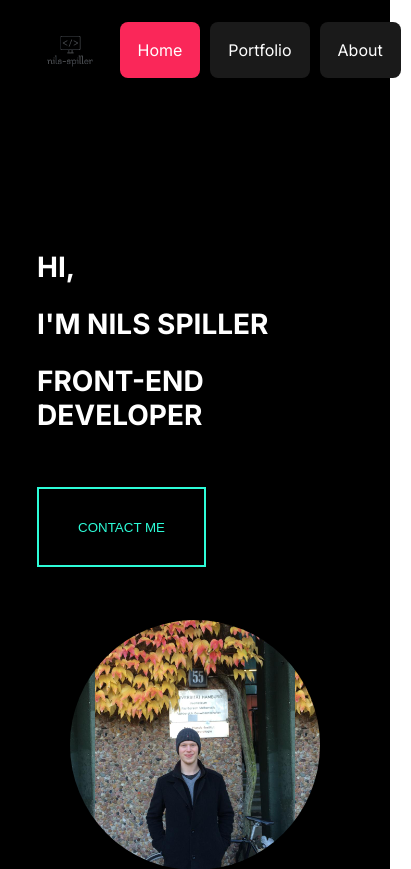
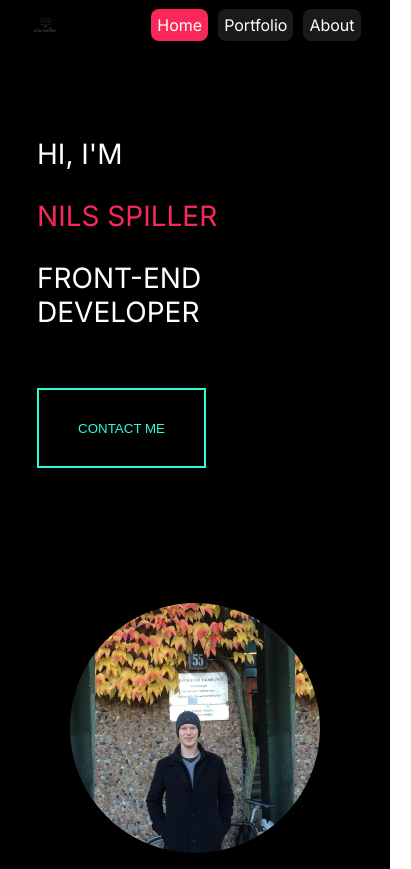
Before and after one commit to nilsSpi/myPage, an Angular app: page / in a window 390 px wide. Shown: the top 869 px of the page, 411 px wide, since content can reach past the window. Built offline with nearby package versions, Linux system fonts and the light colour scheme; a web font is replaced by a local one.

Commit message:
many little changes and rework of homeComponent

```diff
--- a/src/app/about-me/about-me.component.scss
+++ b/src/app/about-me/about-me.component.scss
@@ -146,6 +146,7 @@ $color-black: #000000;
                 .aboutMe-text{
                     p{
                         height: unset !important;
+                        max-width: 100% !important;
 
                     }
                 }
@@ -218,3 +219,10 @@ $color-black: #000000;
         }
     }
 }
+@media (max-width: 400px) {
+    .flipImage-container{
+        position: relative;
+        width: 250px !important;
+        height: 250px !important;
+}
+}
--- a/src/app/home/home.component.html
+++ b/src/app/home/home.component.html
@@ -4,9 +4,9 @@
 
         <div class="container">
             <div class="text-container">
-                <h1> HI,</h1>
-                <h1>I'M NILS SPILLER</h1>
-                <h1>FRONT-END DEVELOPER</h1>
+                <p> HI, I'M</p>
+                <p class="nameColor"> NILS SPILLER</p>
+                <p>FRONT-END DEVELOPER</p>
             </div>
 
 
--- a/src/app/home/home.component.scss
+++ b/src/app/home/home.component.scss
@@ -18,12 +18,15 @@ $color-black: #000000;
 
 
         .container {
-            margin-top:10%;
+         //   margin-top:10%;
 
             .text-container {
-                h1{
+                p{
                     color: white;
                     font-size: 42px;
+                }
+                .nameColor{
+                    color: $color-primary;
                 }
             }
             button {
@@ -37,20 +40,14 @@ $color-black: #000000;
 
         }
 
-        img {
-            margin-top:10%;
-            width: 450px;
-            height: 450px;
-            object-fit: cover;
-            border-radius: 100%;
-        }
+
 
         .flipImage-container{
             position: relative;
-            margin-top:10%;
-            width: 450px;
-            height: 450px;
-
+          //  margin-top:10%;
+            width: 575px;
+            height: 575px;
+            align-self: center;
             border-radius: 100%;
             background-color:$color-black;
             .card{
@@ -107,6 +104,13 @@ $color-black: #000000;
     }
 
 }
+@media (max-width: 1300px) {
+    .flipImage-container{
+
+        height: 520px !important;
+        width: 520px !important;
+    }
+}
 
 
 @media (max-width: 1000px) {
@@ -117,8 +121,11 @@ $color-black: #000000;
         .container{
 
             .text-container{
-                h1{
+                p{
                     font-size: 32px;
+                }
+                .nameColor{
+                    color: $color-primary;
                 }
             }
         }
@@ -142,11 +149,13 @@ $color-black: #000000;
     #home-container {
         height: unset !important;
         padding-bottom: 5% !important;
+         align-items: unset !important;
     }
     #home-content {
         height: unset !important;
         flex-direction: column;
         justify-content:center;
+
 
         .container{
             padding:5% !important;
@@ -156,8 +165,11 @@ $color-black: #000000;
             }
 
             .text-container{
-                h1{
+                p{
                     font-size: 32px !important;
+                }
+                .nameColor{
+                    color: $color-primary;
                 }
             }
         }
@@ -173,8 +185,11 @@ $color-black: #000000;
             margin-bottom: 10%;
 
             .text-container{
-                h1{
+                p{
                     font-size: 28px!important;
+                }
+                .nameColor{
+                    color: $color-primary;
                 }
             }
         }
--- a/src/app/menu/menu.component.scss
+++ b/src/app/menu/menu.component.scss
@@ -75,3 +75,15 @@ nav{
         border-bottom: 2px solid $color-secondary;
     }
     }
+
+
+    @media (max-width: 560px){
+        a{
+            padding: 4px !important;
+        }
+        img{
+            width:50px !important;
+            height:50px !important;
+
+        }
+    }
--- a/src/app/work/work.component.scss
+++ b/src/app/work/work.component.scss
@@ -200,10 +200,10 @@ $color-black: #000000;
 }
 
 @media (max-width: 560px) {
-    img{
-        width:350px !important;
-        height: 350px !important;
-    }
+  //  img{
+     //   width:350px !important;
+     //   height: 350px !important;
+  //  }
     #work-container{
         height: unset !important;
         padding-bottom: 5% !important;
```
